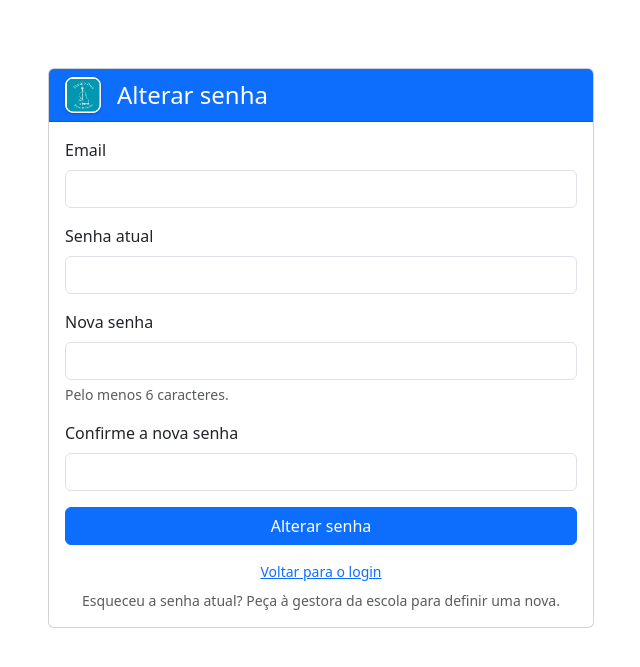
After one commit to ptrsantos/escola_de_musica_v1, a Flask app: page /alterar-senha in a window 1280 px wide. The commit adds this page. Shown: the top 667 px of the page, without its empty margins (319-959 px from the left). Run offline with Flask 3, Linux system fonts and the light colour scheme; some libraries are stand-ins or nearby versions.

Commit message:
Permite alterar a senha pela tela de login
A tela de login ganha o link "Alterar minha senha", que leva a um
formulário com e-mail, senha atual, nova senha e confirmação. Como o
sistema não envia e-mail, a troca exige a senha atual; quem a esqueceu
pede à gestora, que já define senhas na tela Usuários.

E-mail inexistente e senha errada dão a mesma mensagem, para não revelar
quem tem conta. A nova senha precisa ter pelo menos 6 caracteres, conferir
com a confirmação e ser diferente da atual. Se a pessoa estiver logada, o
e-mail vem preenchido e a sessão é encerrada depois da troca.

```diff
--- a/app/routes.py
+++ b/app/routes.py
@@ -229,6 +229,41 @@ def register_routes(app):
                 return redirect(url_for('inicio'))
             flash('Email ou senha inválidos.', 'danger')
         return render_template('login.html')
+
+    @app.route('/alterar-senha', methods=['GET', 'POST'])
+    def alterar_senha():
+        """Troca de senha a partir da tela de login. Sem envio de e-mail no
+        sistema, quem troca prova que é o dono da conta com a senha atual; quem
+        a esqueceu pede à gestora (tela Usuários). A mensagem de erro é a mesma
+        para e-mail inexistente e senha errada, para não revelar quem tem conta."""
+        email = (request.form.get('email') or
+                 (current_user.email if current_user.is_authenticated else '')).strip().lower()
+        if request.method == 'POST':
+            atual = request.form.get('senha_atual') or ''
+            nova = request.form.get('nova_senha') or ''
+            confirmacao = request.form.get('confirmar_senha') or ''
+            usuario = Usuario.query.filter_by(email=email).first() if email else None
+            erro = None
+            if not (email and atual and nova and confirmacao):
+                erro = 'Preencha todos os campos.'
+            elif not usuario or not usuario.verificar_senha(atual):
+                erro = 'E-mail ou senha atual inválidos.'
+            elif len(nova) < 6:
+                erro = 'A nova senha precisa ter pelo menos 6 caracteres.'
+            elif nova != confirmacao:
+                erro = 'A confirmação não confere com a nova senha.'
+            elif nova == atual:
+                erro = 'A nova senha precisa ser diferente da atual.'
+            if erro:
+                flash(erro, 'danger')
+                return render_template('alterar_senha.html', email=email)
+            usuario.set_senha(nova)
+            db.session.commit()
+            flash('Senha alterada. Entre com a nova senha.', 'success')
+            if current_user.is_authenticated and current_user.id == usuario.id:
+                logout_user()
+            return redirect(url_for('login'))
+        return render_template('alterar_senha.html', email=email)
 
     @app.route('/logout')
     @login_required
--- /dev/null
+++ b/app/templates/alterar_senha.html
@@ -0,0 +1,47 @@
+{% extends 'base.html' %}
+
+{% block title %}Alterar senha{% endblock %}
+
+{% block content %}
+<div class="container mt-5">
+    <div class="row">
+        <div class="col-md-6 offset-md-3">
+            <div class="card">
+                <div class="card-header bg-primary text-white d-flex align-items-center">
+                    <img src="{{ url_for('static', filename='logo.jpeg') }}" alt="Studio Duo" height="36" class="me-3 logo-moldura">
+                    <h4 class="mb-0">Alterar senha</h4>
+                </div>
+                <div class="card-body">
+                    <form method="POST">
+                        <input type="hidden" name="csrf_token" value="{{ csrf_token() }}">
+                        <div class="mb-3">
+                            <label for="email" class="form-label">Email</label>
+                            <input type="email" class="form-control" id="email" name="email" value="{{ email }}" autocomplete="username" required>
+                        </div>
+                        <div class="mb-3">
+                            <label for="senha_atual" class="form-label">Senha atual</label>
+                            <input type="password" class="form-control" id="senha_atual" name="senha_atual" autocomplete="current-password" required>
+                        </div>
+                        <div class="mb-3">
+                            <label for="nova_senha" class="form-label">Nova senha</label>
+                            <input type="password" class="form-control" id="nova_senha" name="nova_senha" minlength="6" autocomplete="new-password" required>
+                            <div class="form-text">Pelo menos 6 caracteres.</div>
+                        </div>
+                        <div class="mb-3">
+                            <label for="confirmar_senha" class="form-label">Confirme a nova senha</label>
+                            <input type="password" class="form-control" id="confirmar_senha" name="confirmar_senha" minlength="6" autocomplete="new-password" required>
+                        </div>
+                        <div class="d-grid">
+                            <button type="submit" class="btn btn-primary">Alterar senha</button>
+                        </div>
+                    </form>
+                    <div class="mt-3 text-center small">
+                        <a href="{{ url_for('login') }}">Voltar para o login</a>
+                        <p class="text-muted mb-0 mt-2">Esqueceu a senha atual? Peça à gestora da escola para definir uma nova.</p>
+                    </div>
+                </div>
+            </div>
+        </div>
+    </div>
+</div>
+{% endblock %}
--- a/app/templates/login.html
+++ b/app/templates/login.html
@@ -27,8 +27,9 @@
                             <button type="submit" class="btn btn-primary">Entrar</button>
                         </div>
                     </form>
-                    <div class="mt-3 text-center text-muted small">
-                        <p class="mb-0">Contas são criadas pela gestora da escola.</p>
+                    <div class="mt-3 text-center small">
+                        <a href="{{ url_for('alterar_senha') }}">Alterar minha senha</a>
+                        <p class="text-muted mb-0 mt-2">Contas são criadas pela gestora da escola.</p>
                     </div>
                 </div>
             </div>
```
Also changed, not shown: tests/test_alterar_senha.py (added, +67 -0 lines).
